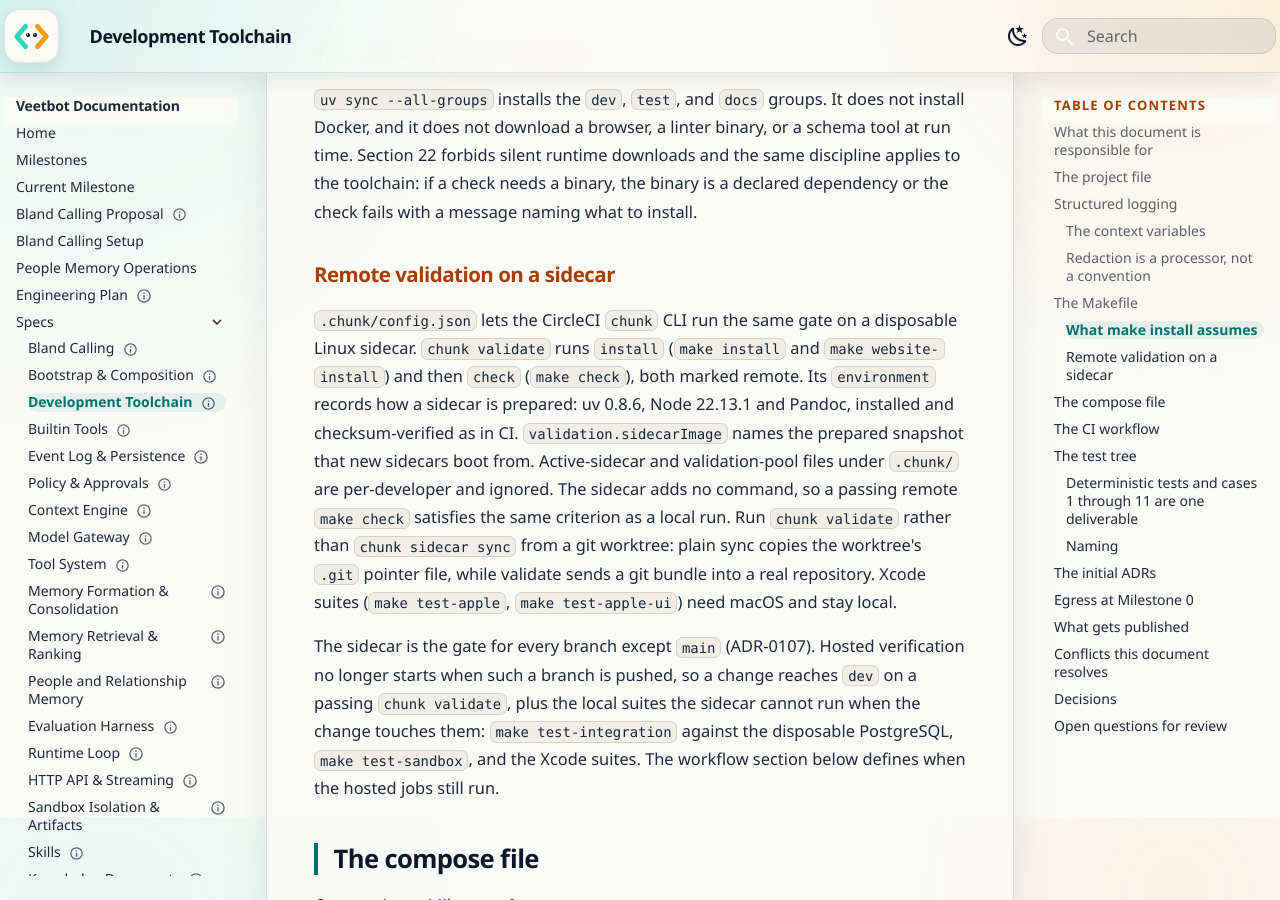
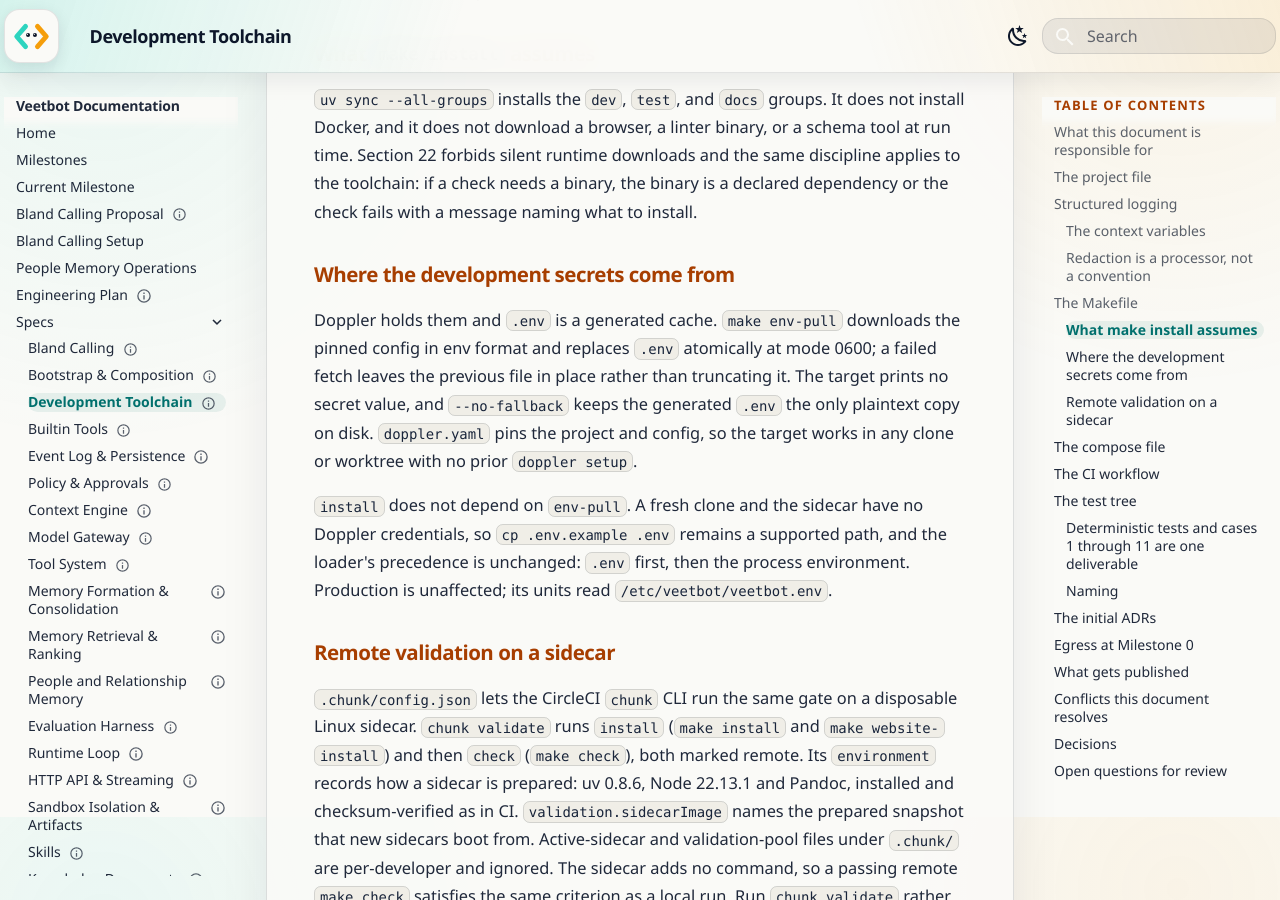
Before and after one commit to avitus/veetbot, an MkDocs documentation site: the page built from docs/plan/development-toolchain.md, in a window 1280 px wide and 900 px high, scrolled down 6383 px. Built offline with MkDocs 1.6.1 and Material for MkDocs 9.7.7, drawn with Linux system fonts in a browser that asks for light colours; some of the changed text lies outside the part shown.

Commit message:
feat: generate the development .env from Doppler
Doppler becomes the source of the development secrets and `.env` a
generated cache of them. `make env-pull` downloads the pinned config and
replaces `.env` atomically at mode 0600, printing no secret value and
leaving the previous file in place when the fetch fails. `doppler.yaml`
pins the project and config so the target needs no prior `doppler setup`
in a fresh clone or worktree.

`install` deliberately does not depend on `env-pull`: a fresh clone and
the chunk sidecar have no Doppler credentials, so the `.env.example`
path stays supported. The loader is unchanged, since config.py already
overlays the process environment onto `.env`. Production is untouched
and still reads /etc/veetbot/veetbot.env.

Reading-Lane: A

Co-Authored-By: Claude Opus 5 <noreply@anthropic.com>
Glen-Conversation: 7f430366-679a-4ca8-9324-c4eb9eb6816e

```diff
--- a/docs/plan/development-toolchain.md
+++ b/docs/plan/development-toolchain.md
@@ -266,6 +266,22 @@ linter binary, or a schema tool at run time. Section 22 forbids silent
 runtime downloads and the same discipline applies to the toolchain: if
 a check needs a binary, the binary is a declared dependency or the
 check fails with a message naming what to install.
+
+### Where the development secrets come from
+
+Doppler holds them and `.env` is a generated cache. `make env-pull` downloads
+the pinned config in env format and replaces `.env` atomically at mode 0600;
+a failed fetch leaves the previous file in place rather than truncating it.
+The target prints no secret value, and `--no-fallback` keeps the generated
+`.env` the only plaintext copy on disk. `doppler.yaml` pins the project and
+config, so the target works in any clone or worktree with no prior
+`doppler setup`.
+
+`install` does not depend on `env-pull`. A fresh clone and the sidecar have no
+Doppler credentials, so `cp .env.example .env` remains a supported path, and
+the loader's precedence is unchanged: `.env` first, then the process
+environment. Production is unaffected; its units read
+`/etc/veetbot/veetbot.env`.
 
 ### Remote validation on a sidecar
 
@@ -786,6 +802,13 @@ done badly.
     corpus. Widening the manifest requires per-document anchor
     prefixing first, and is recorded as an open question rather than
     done with silently colliding anchors.
+18. **Doppler is the source of the development secrets and `.env` is a
+    generated cache of them.** `make env-pull` replaces `.env` atomically
+    at mode 0600 and prints no value; `doppler.yaml` pins the project and
+    config so it needs no prior `doppler setup`. `install` does not depend
+    on it, because a fresh clone and the sidecar have no Doppler
+    credentials and the `.env.example` path still has to work. Production
+    is untouched and still reads `/etc/veetbot/veetbot.env`.
 
 ## Open questions for review
 
--- /dev/null
+++ b/doppler.yaml
@@ -0,0 +1,6 @@
+# Binds this repository to its Doppler development secrets so that
+# `make env-pull` needs no prior `doppler setup`, in any clone or worktree.
+# Contains no secret values.
+setup:
+  project: veetbot
+  config: dev
```
Also changed, not shown: README.md (+23 -13 lines), 3 other files.
